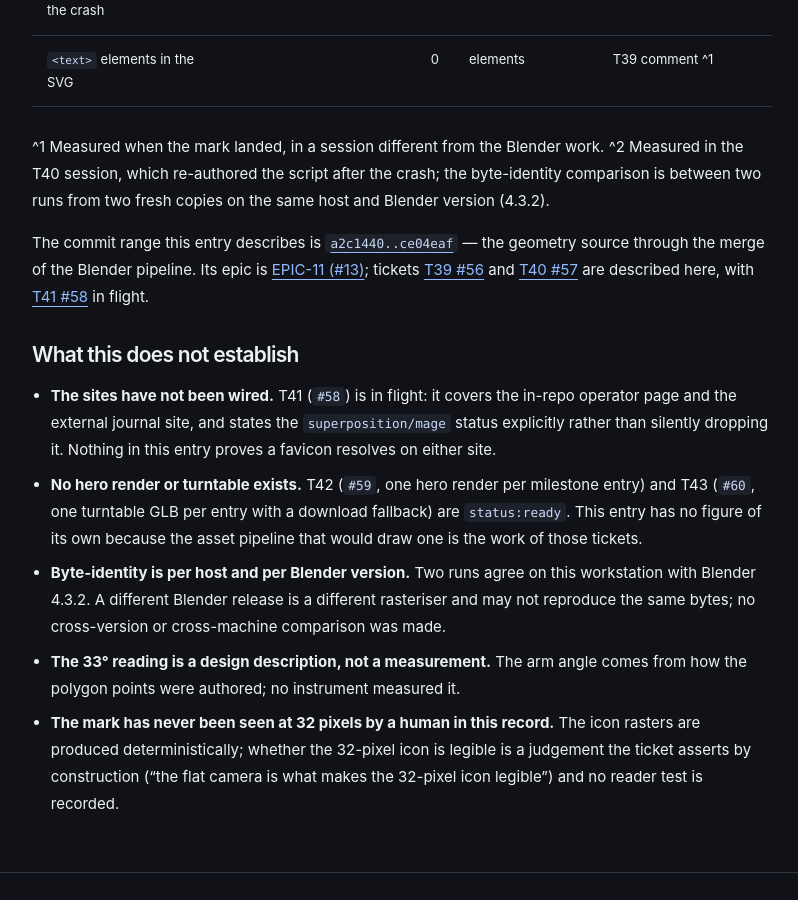
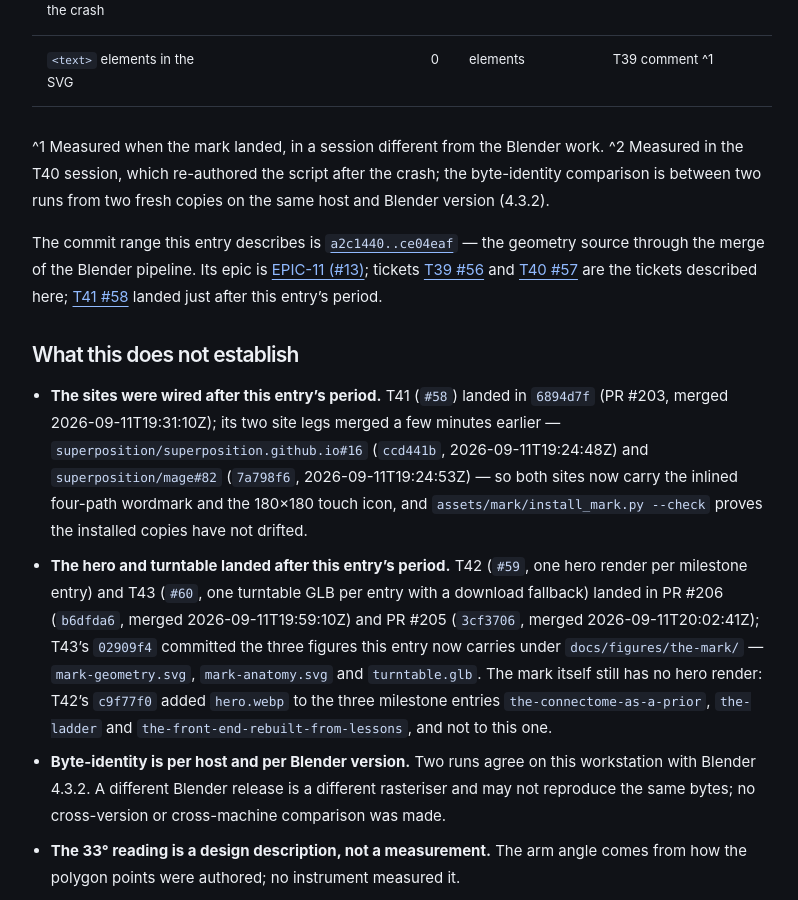
Before and after one commit to superposition/superposition.github.io, a Jekyll site: the page built from _posts/2026-09-11-the-mark.md, in a window 1280 px wide and 900 px high, scrolled down 3848 px. Shown: the whole window, without its empty margins (213-1011 px from the left). Built offline with Jekyll 4.4.1, drawn with Linux system fonts in a browser that asks for light colours.

Commit message:
Journal: correct the entries' stale status claims and the console counts
The accuracy review (request-changes, 7 notes) found status sentences
written when the entries landed (2026-09-11T19:24Z) that tonight's merges
had already falsified, plus two counting errors in
the-front-end-rebuilt-from-lessons.

- the-front-end-rebuilt-from-lessons: "four snapshot tests" / "Committed
  snapshots | 4" -> six, matching T26's own per-suite run (snapshots 6) and
  the six tests in tests/snapshots.rs at the console's merge 4700e47; the
  snapshot list now names all six. The commit range 665c1ab..2306c4c
  predates that merge (4700e47 is not an ancestor of 2306c4c), so it ends
  at 7ad59a1, the T27 merge that contains the console and the TUI change.
  "Five views" is pinned to the range endpoint (VIEWS is [View; 5] there,
  [View; 6] at main since T51's a65f94f). 42 of 42 is PR #119's body, not
  a comment.

- the-4090-and-the-nano: the T28/T29 comment claims dated to the moment the
  numbers were taken, with what changed since.
- the-agent-in-the-loop: T20's PR #196 merged (9fd1e69); T22 #37 closed via
  PR #204 (5c304dc); EPIC-08B parts #46/#47 are status:claimed.
- the-fly-in-the-belief-matrices: PR #198 merged (14b60de); T18 landed
  (60beee4) so the "no fatbin" claim is dropped; T17 #32 is status:review.
- the-ladder: the rule layer landed in 2891580 (PR #200); T35 #51 is
  status:claimed with PR #209 in review.
- the-mark: T41/T42/T43 all landed (PRs #203/#206/#205), including the two
  site legs (superposition.github.io#16, mage#82) and the three figures
  this entry carries.

```diff
--- a/_posts/2026-09-11-the-mark.md
+++ b/_posts/2026-09-11-the-mark.md
@@ -133,17 +133,25 @@ comparison is between two runs from two fresh copies on the same host and Blende
 The commit range this entry describes is [`a2c1440..ce04eaf`](https://github.com/superposition/qualia/compare/a2c1440...ce04eaf) — the geometry source through the merge
 of the Blender pipeline. Its epic is [EPIC-11 (#13)](https://github.com/superposition/qualia/issues/13);
 tickets [T39 #56](https://github.com/superposition/qualia/issues/56) and
-[T40 #57](https://github.com/superposition/qualia/issues/57) are described here, with
-[T41 #58](https://github.com/superposition/qualia/issues/58) in flight.
+[T40 #57](https://github.com/superposition/qualia/issues/57) are the tickets described here;
+[T41 #58](https://github.com/superposition/qualia/issues/58) landed just after this entry's period.
 
 ## What this does not establish
 
-- **The sites have not been wired.** T41 (`#58`) is in flight: it covers the in-repo operator page and
-  the external journal site, and states the `superposition/mage` status explicitly rather than
-  silently dropping it. Nothing in this entry proves a favicon resolves on either site.
-- **No hero render or turntable exists.** T42 (`#59`, one hero render per milestone entry) and T43
-  (`#60`, one turntable GLB per entry with a download fallback) are `status:ready`. This entry has no
-  figure of its own because the asset pipeline that would draw one is the work of those tickets.
+- **The sites were wired after this entry's period.** T41 (`#58`) landed in `6894d7f` (PR #203,
+  merged 2026-09-11T19:31:10Z); its two site legs merged a few minutes earlier —
+  `superposition/superposition.github.io#16` (`ccd441b`, 2026-09-11T19:24:48Z) and
+  `superposition/mage#82` (`7a798f6`, 2026-09-11T19:24:53Z) — so both sites now carry the inlined
+  four-path wordmark and the 180×180 touch icon, and `assets/mark/install_mark.py --check` proves the
+  installed copies have not drifted.
+- **The hero and turntable landed after this entry's period.** T42 (`#59`, one hero render per
+  milestone entry) and T43 (`#60`, one turntable GLB per entry with a download fallback) landed in
+  PR #206 (`b6dfda6`, merged 2026-09-11T19:59:10Z) and PR #205 (`3cf3706`, merged
+  2026-09-11T20:02:41Z); T43's `02909f4` committed the three figures this entry now carries under
+  `docs/figures/the-mark/` — `mark-geometry.svg`, `mark-anatomy.svg` and `turntable.glb`. The mark
+  itself still has no hero render: T42's `c9f77f0` added `hero.webp` to the three milestone entries
+  `the-connectome-as-a-prior`, `the-ladder` and `the-front-end-rebuilt-from-lessons`, and not to this
+  one.
 - **Byte-identity is per host and per Blender version.** Two runs agree on this workstation with
   Blender 4.3.2. A different Blender release is a different rasteriser and may not reproduce the same
   bytes; no cross-version or cross-machine comparison was made.
```
Also changed, not shown: _posts/2026-09-11-the-4090-and-the-nano.md (+9 -4 lines), _posts/2026-09-11-the-agent-in-the-loop.md (+9 -6 lines), _posts/2026-09-11-the-fly-in-the-belief-matrices.md (+12 -8 lines), _posts/2026-09-11-the-front-end-rebuilt-from-lessons.md (+9 -9 lines), _posts/2026-09-11-the-ladder.md (+3 -2 lines).
